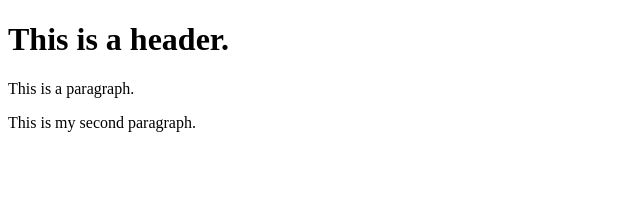
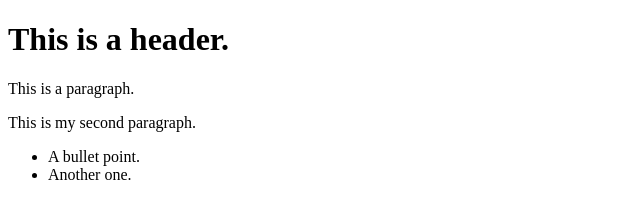
Before and after one commit to anastasiamakuyev/git-test, a website: page index.html in a window 1280 px wide. Shown: the whole page, without its empty margins (0-640 px from the left). Drawn offline with Linux system fonts and the light colour scheme.

Commit message:
Second commit

```diff
--- a/index.html
+++ b/index.html
@@ -9,5 +9,9 @@
     <h1>This is a header. </h1>
     <p> This is a paragraph. </p>
     <p> This is my second paragraph. </p>
+    <ul>
+        <li> A bullet point. </li>
+        <li> Another one. </li>
+    </ul>
 </body>
 </html>
```
Also changed, not shown: package.json (added, +24 -0 lines), 2 other files.
